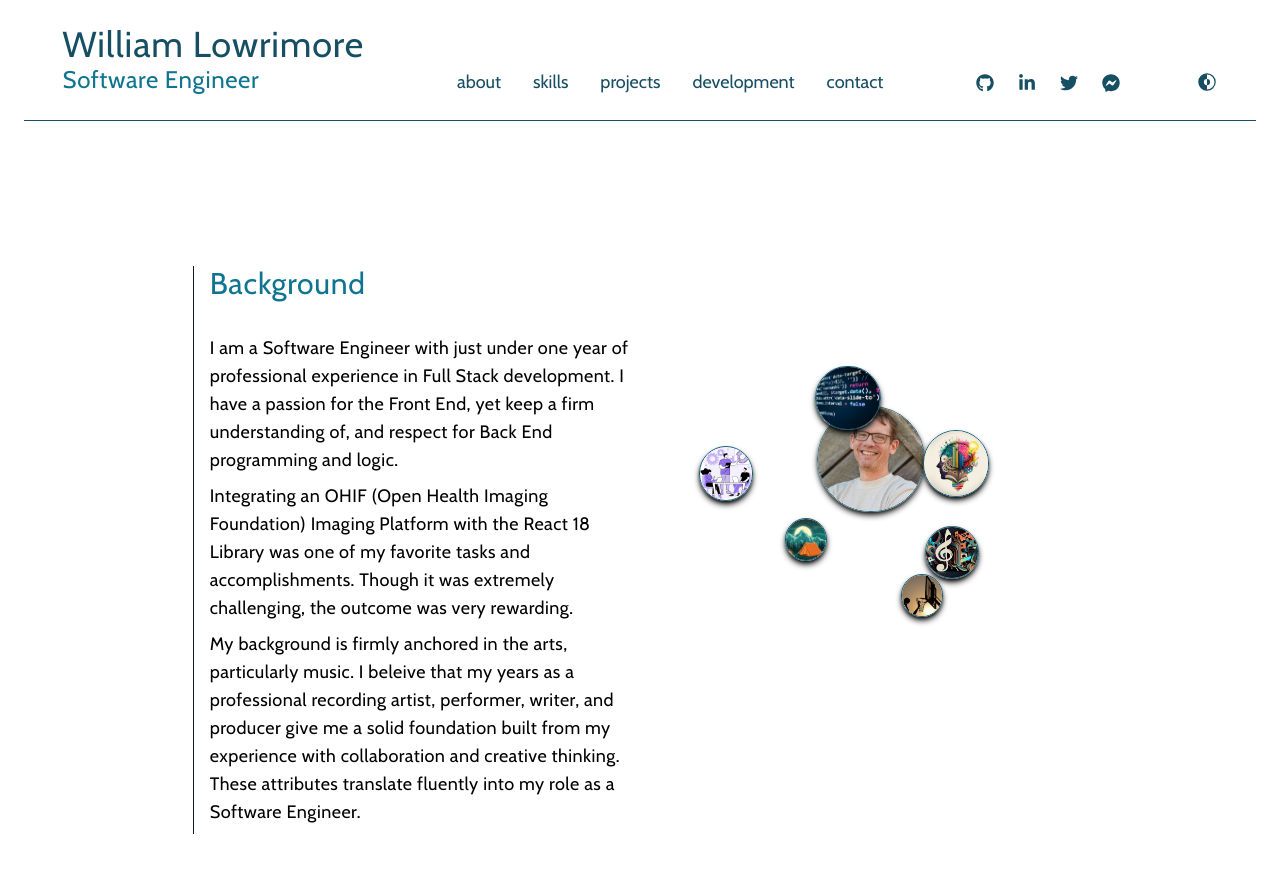
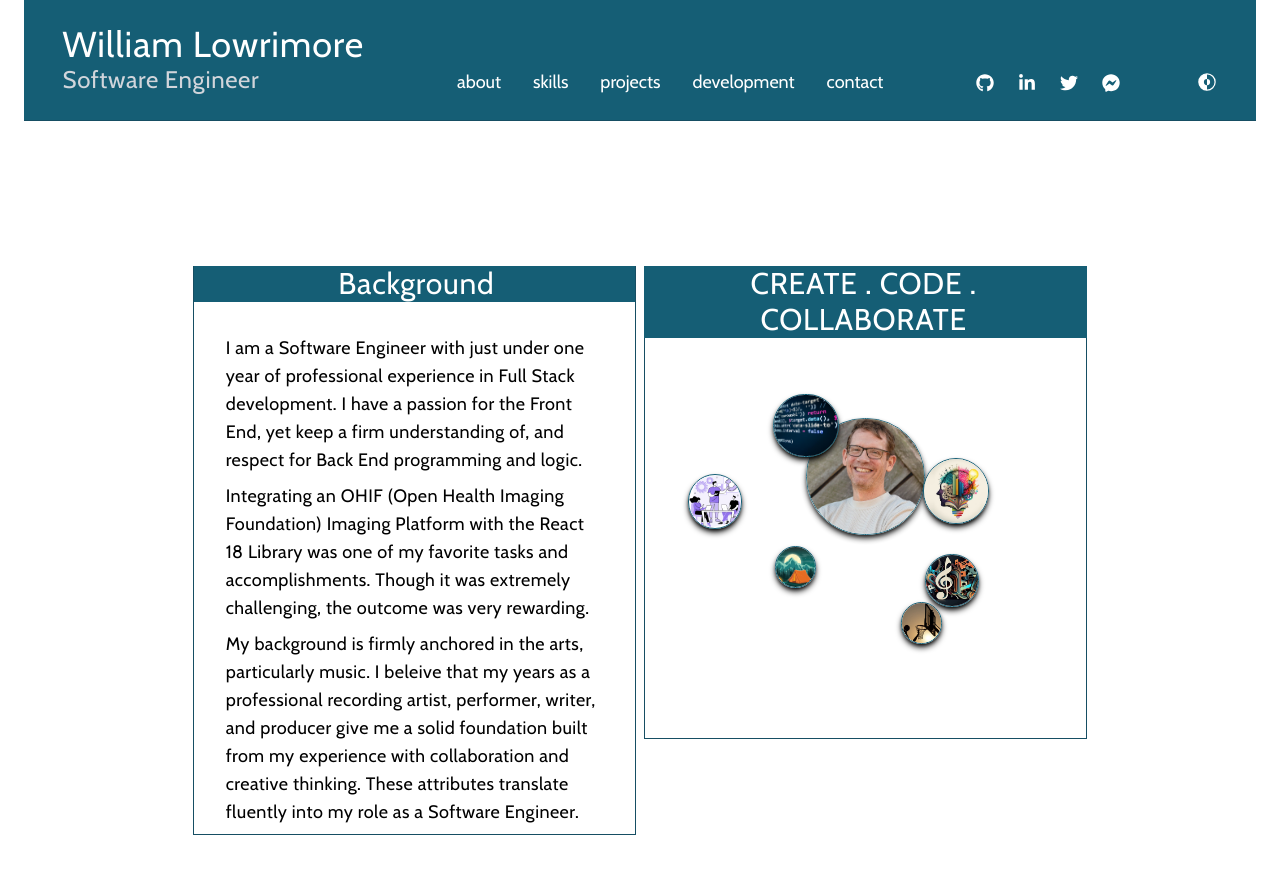
Before and after one commit to wlowrimore/reaxt_port23, a Next.js app: page /about in a window 1280 px wide. Shown: the top 874 px of the page. Built offline with nearby package versions, Linux system fonts and the light colour scheme.

Commit message:
updates styles across the site

```diff
--- a/app/about/page.jsx
+++ b/app/about/page.jsx
@@ -5,10 +5,12 @@ const renderLoader = () => <p>Loading Images...</p>;
 
 const About = () => {
   return (
-    <section className="grid grid-cols-2 gap-3 pl-4 my-[10%] border-l lg:mx-20 border-gray-900">
-      <div>
-        <h2 className="text-3xl text-cyan-700 tracking-wide">Background</h2>
-        <article className="pt-8 text-lg tracking-wide">
+    <section className="grid grid-cols-2 gap-2 my-[10%] lg:mx-20">
+      <div className="border-l border-r border-b border-cyan-900">
+        <h2 className="bg-cyan-800 text-3xl text-center text-white pl-1 tracking-wide">
+          Background
+        </h2>
+        <article className="pt-8 px-8 text-lg tracking-wide">
           <p className="pb-2">
             I am a Software Engineer with just under one year of professional
             experience in Full Stack development. I have a passion for the Front
@@ -30,7 +32,13 @@ const About = () => {
           </p>
         </article>
       </div>
-      <div className="flex justify-center items-center">
+
+      <div>
+        <h2 className="bg-cyan-800 text-center text-3xl text-white pr-1 tracking-wide">
+          CREATE . CODE . COLLABORATE
+        </h2>
+
+        <div className="pt-20 flex justify-center items-center border-l border-r border-b border-cyan-900">
           <div className="w-44 h-44">
             <Suspense fallback={renderLoader()}>
               <Image
@@ -38,7 +46,7 @@ const About = () => {
                 width={500}
                 height={500}
                 alt="image representing coding"
-              className="relative z-10 bottom-24 left-40 border border-cyan-800 rounded-full shadow-md shadow-black"
+                className="relative z-10 bottom-24 left-32 border border-cyan-800 rounded-full shadow-md shadow-black"
               />
             </Suspense>
           </div>
@@ -64,7 +72,7 @@ const About = () => {
               />
             </Suspense>
           </div>
-        <div className="w-72 h-72">
+          <div className="w-80 h-80">
             <Suspense fallback={renderLoader()}>
               <Image
                 src="/images/profile_img.jpg"
@@ -109,6 +117,7 @@ const About = () => {
             </Suspense>
           </div>
         </div>
+      </div>
     </section>
   );
 };
--- a/app/components/navigation/MainNav.jsx
+++ b/app/components/navigation/MainNav.jsx
@@ -11,12 +11,12 @@ import { FiMenu } from "react-icons/fi";
 const MainNav = () => {
   return (
     <>
-      <header className="sticky top-0 bg-white height-[10em] w-full lg:border-b border-cyan-900 lg:flex justify-around">
+      <header className="sticky top-0 bg-cyan-800 height-[10em] w-full lg:border-b border-cyan-900 lg:flex justify-around">
         <div className="flex flex-col justify-end text-center lg:mb-6 lg:mt-6 lg:text-start">
-          <h1 className="text-2xl lg:text-4xl text-cyan-900 tracking-wide">
+          <h1 className="text-2xl lg:text-4xl text-white tracking-wide">
             William Lowrimore
           </h1>
-          <p className="text-lg lg:text-2xl text-cyan-700 font-thin tracking-wide">
+          <p className="text-lg lg:text-2xl text-gray-300 font-thin tracking-wide">
             Software Engineer
           </p>
         </div>
@@ -30,35 +30,22 @@ const MainNav = () => {
         <nav className="lg:hidden">
           <ul className="flex flex-col py-8 px-12 items-center absolute right-[12%] top-28 space-y-6 z-10 text-lg bg-cyan-900 bg-opacity-80 border border-cyan-900 rounded-md shadow-md shadow-black">
             <li>
-              <Link
-                href="#about"
-                className="p-1 hover:underline hover:text-cyan-700"
-              >
+              <Link href="#about" className="p-1 hover:text-cyan-700">
                 about
               </Link>
             </li>
             <li>
-              <Link
-                href="#"
-                scroll={false}
-                className="p-1 hover:underline hover:text-cyan-700"
-              >
+              <Link href="#" scroll={false} className="p-1 hover:text-cyan-700">
                 projects
               </Link>
             </li>
             <li>
-              <Link
-                href="#"
-                className="p-1 hover:underline hover:text-cyan-700"
-              >
+              <Link href="#" className="p-1 hover:text-cyan-700">
                 skills
               </Link>
             </li>
             <li>
-              <Link
-                href="#"
-                className="p-1 hover:underline hover:text-cyan-700"
-              >
+              <Link href="#" className="p-1 hover:text-cyan-700">
                 contact
               </Link>
             </li>
@@ -83,70 +70,55 @@ const MainNav = () => {
           </ul>
         </nav>
         {/* ----------------- End Mobile Navigation ---------------- */}
-        <nav className="hidden lg:flex  lg:mb-6 items-end text-cyan-900">
+        <nav className="hidden text-white lg:flex  lg:mb-6 items-end">
           <ul className="flex space-x-6 text-lg px-3">
             <li>
-              <Link
-                href="/about"
-                className="px-1 hover:underline hover:text-cyan-700"
-              >
+              <Link href="/about" className="px-1 hover:text-gray-300">
                 about
               </Link>
             </li>
             <li>
-              <Link
-                href="/skills"
-                className="px-1 hover:underline hover:text-cyan-700"
-              >
+              <Link href="/skills" className="px-1 hover:text-gray-300">
                 skills
               </Link>
             </li>
             <li>
-              <Link
-                href="/projects"
-                className="px-1 hover:underline hover:text-cyan-700"
-              >
+              <Link href="/projects" className="px-1 hover:text-gray-300">
                 projects
               </Link>
             </li>
             <li>
-              <Link
-                href="/development"
-                className="px-1 hover:underline hover:text-cyan-700"
-              >
+              <Link href="/development" className="px-1 hover:text-gray-300">
                 development
               </Link>
             </li>
             <li>
-              <Link
-                href="#"
-                className="px-1 hover:underline hover:text-cyan-700"
-              >
+              <Link href="#" className="px-1 hover:text-gray-300">
                 contact
               </Link>
             </li>
           </ul>
         </nav>
 
-        <nav className="hidden lg:mb-7 lg:flex items-end text-cyan-900">
+        <nav className="hidden text-white lg:mb-7 lg:flex items-end">
           <ul className="flex space-x-6 text-lg">
-            <li>
+            <li className="hover:text-gray-300 hover:cursor-pointer">
               <FaGithub />
             </li>
-            <li>
+            <li className="hover:text-gray-300 hover:cursor-pointer">
               <FaLinkedinIn />
             </li>
-            <li>
+            <li className="hover:text-gray-300 hover:cursor-pointer">
               <FaTwitter />
             </li>
-            <li>
+            <li className="hover:text-gray-300 hover:cursor-pointer">
               <FaFacebookMessenger />
             </li>
           </ul>
         </nav>
 
         <div className="hidden lg:mb-7 lg:flex flex-col justify-end items-center text-cyan-900">
-          <p className="text-xl">
+          <p className="text-xl text-white hover:text-gray-300 hover:cursor-pointer">
             <IoInvertMode />
           </p>
         </div>
--- a/app/development/page.jsx
+++ b/app/development/page.jsx
@@ -20,12 +20,12 @@ const Development = () => {
 
   return (
     <>
-      <section className="grid grid-cols-2 gap-3 pl-4 mt-[2%] mb-10 border-l lg:mx-20 border-gray-900">
+      <section className="grid grid-cols-2 gap-3 mt-[2%] mb-10 lg:mx-20 ">
         <div>
-          <h2 className="text-3xl text-cyan-700 tracking-wide">
+          <h2 className="text-3xl text-white text-center bg-cyan-800 tracking-wide">
             Professional Development
           </h2>
-          <article className="pt-8 text-lg tracking-wide">
+          <article className="py-8 px-8 text-lg border-l border-r border-b border-cyan-900 tracking-wide">
             <p className="pb-2">
               I attended and graduated from Vanderbilt University coding boot
               camp (2021 - 2022), completing the full-stack web development
@@ -47,7 +47,7 @@ const Development = () => {
           </article>
         </div>
         <div className="flex justify-center items-center">
-          <div className="">
+          <div className="p-4 bg-cyan-800">
             <Suspense fallback={renderLoader()}>
               <Image
                 src="/certificates/vandyCert.png"
@@ -60,8 +60,8 @@ const Development = () => {
           </div>
         </div>
       </section>
-      <section className="bg-cyan-900 mx-20">
-        <div className="flex justify-center space-x-6 px-20 mt-10">
+      <section className="bg-cyan-800 mx-20">
+        <div className="flex justify-center space-x-6 px-5 mt-10">
           {certificates.map((certificate, index) => (
             <div key={`card-${index}`} className="flex flex-col">
               <div>
@@ -70,7 +70,9 @@ const Development = () => {
                   title={certificate.title}
                   priority={`${index}`}
                 />
-                <p className="font-semibold text-center">{certificate.title}</p>
+                <p className="text-white text-lg tracking-wide font-semibold text-center pb-4">
+                  {certificate.title}
+                </p>
               </div>
             </div>
           ))}
--- a/app/projects/page.jsx
+++ b/app/projects/page.jsx
@@ -24,7 +24,7 @@ const Projects = () => {
   return (
     <>
       <section className="pl-6 my-6">
-        <h2 className="text-3xl text-center text-cyan-700 tracking-wide">
+        <h2 className="text-3xl text-center text-white bg-cyan-700 tracking-wide mx-64">
           My Work
         </h2>
         <p className="flex text-xl justify-center tracking-wide pt-3">
--- a/app/skills/page.jsx
+++ b/app/skills/page.jsx
@@ -21,7 +21,9 @@ const Skills = () => {
 
   return (
     <section className="pl-6 mx-20 my-6 border-l border-gray-900">
-      <h2 className="text-3xl text-cyan-700 tracking-wide">Skills</h2>
+      <h2 className="text-3xl pl-2 tracking-wide text-center bg-cyan-800 text-white">
+        Skills
+      </h2>
       <div className="flex justify-center pt-8">
         <div className="grid grid-cols-4 w-full">
           {skills.map((skill, index) => (
--- a/app/skills/skills_card.jsx
+++ b/app/skills/skills_card.jsx
@@ -6,7 +6,7 @@ const renderLoader = () => <p>Loading Images...</p>;
 const SkillsCard = ({ skill }) => {
   return (
     <>
-      <div className="flex items-center justify-center mt-6 mb-2 w-[18em] h-[10em] text-center border border-cyan-800 rounded-md shadow-md shadow-black overflow-hidden">
+      <div className="flex items-center justify-center bg-gray-100 mt-6 mb-2 w-[18em] h-[10em] text-center border border-cyan-800 rounded-md shadow-md shadow-black overflow-hidden">
         <Suspense fallback={renderLoader()}>
           <Image
             src={skill.image}
```
Also changed, not shown: public/images/about_swoosh.png (added), styles/globals.css (line endings or trailing spaces). Lines whose indentation alone changed are shown as unchanged.
